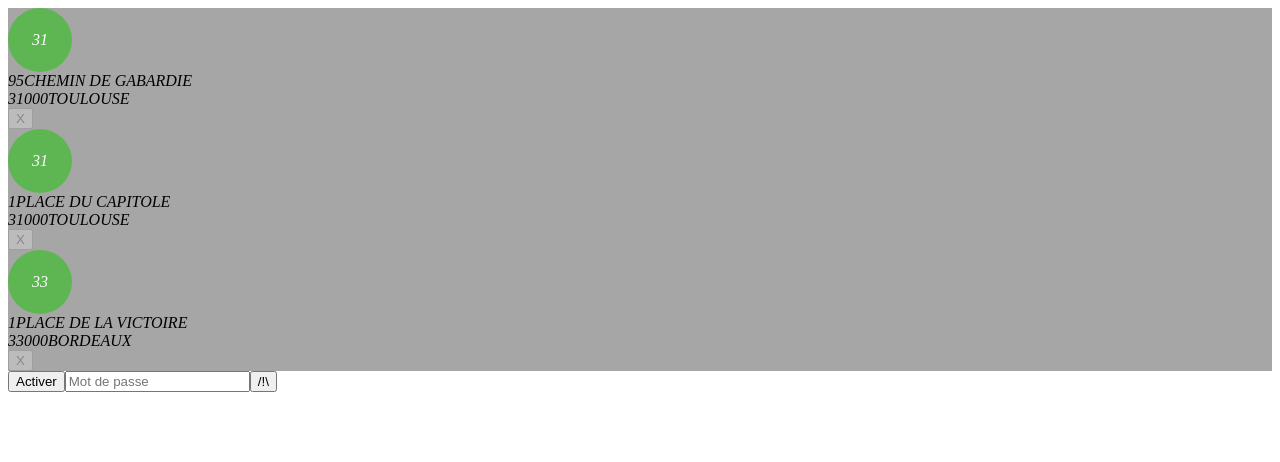
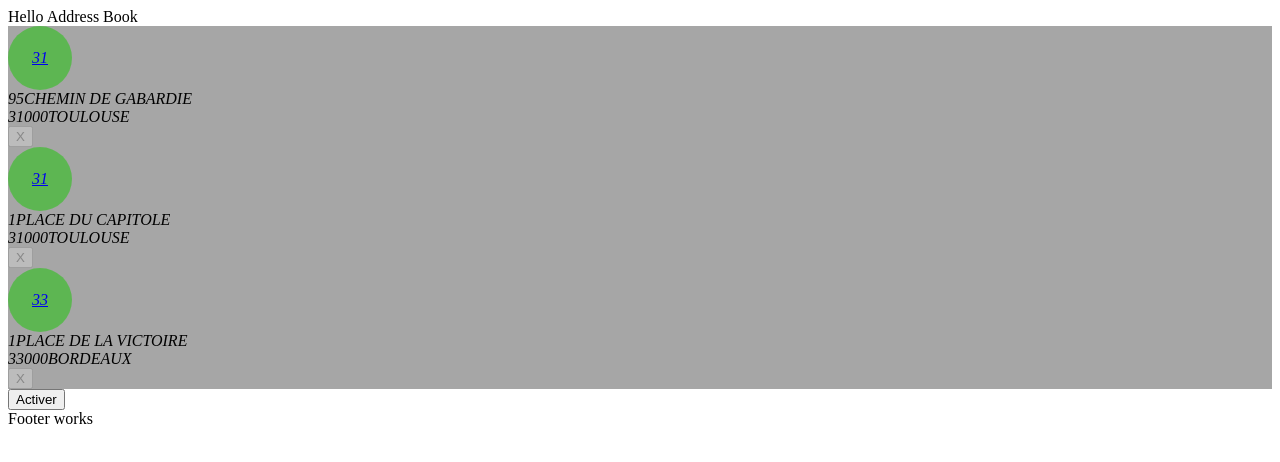
Before and after one commit to dacodemaniak/addbook, an Angular app: page /home in a window 1280 px wide. Before the commit this address led to /. Shown: the top 462 px of the page. Built offline with nearby package versions, Linux system fonts and the light colour scheme.

Commit message:
Add routes

```diff
--- /dev/null
+++ b/src/app/address-detail/address-detail.component.html
@@ -0,0 +1 @@
+<p>address-detail works!</p>
--- /dev/null
+++ b/src/app/address-detail/address-detail.component.ts
@@ -0,0 +1,18 @@
+import { Component, OnInit } from '@angular/core';
+import { AddressService } from '../core/services/address.service';
+
+@Component({
+  selector: 'app-address-detail',
+  templateUrl: './address-detail.component.html',
+  styleUrls: ['./address-detail.component.scss']
+})
+export class AddressDetailComponent implements OnInit {
+
+  constructor(
+    private addressService: AddressService
+  ) { }
+
+  ngOnInit(): void {
+  }
+
+}
--- a/src/app/address/address.component.html
+++ b/src/app/address/address.component.html
@@ -1,6 +1,8 @@
 <address class="card">
   <div class="badge">
-    {{ addressModel.zipCode | departement }}
+    <a [routerLink]="['/detail']">
+      {{ addressModel.zipCode | departement }}
+    </a>
   </div>
   <div>
     <span>{{ addressModel.streetNumber }}</span>
--- a/src/app/app-routing.module.ts
+++ b/src/app/app-routing.module.ts
@@ -1,10 +1,31 @@
 import { NgModule } from '@angular/core';
 import { RouterModule, Routes } from '@angular/router';
-
-const routes: Routes = [];
+import { AddressDetailComponent } from './address-detail/address-detail.component';
+import { HomeComponent } from './home/home.component';
 
 @NgModule({
-  imports: [RouterModule.forRoot(routes)],
+  imports: [RouterModule.forRoot(AppRoutingModule.routes)],
   exports: [RouterModule]
 })
-export class AppRoutingModule { }
+export class AppRoutingModule {
+  public static routes: Routes = [
+    {
+      path: '',
+      redirectTo: 'home',
+      pathMatch: 'full'
+    },
+    {
+      path: 'home',
+      component: HomeComponent
+    },
+    {
+      path: 'detail',
+      component: AddressDetailComponent
+    },
+    {
+      path: '**',
+      redirectTo: 'home',
+      pathMatch: 'full'
+    }
+  ];
+}
--- a/src/app/app.component.html
+++ b/src/app/app.component.html
@@ -1,13 +1,11 @@
-<!-- Loop over an array -->
-<app-address
-  *ngFor="let address of addresses"
-  [addressModel]="address"
-  [buttonDisabledState]="removeState"
-  (oRemove)="remove($event)"
-></app-address>
+<header>
+  Hello Address Book
+</header>
 
-<button (click)="toggleRemoveState()">
-  {{ removeState ? 'Activer' : 'Désactiver' }}
-</button>
+<main>
+  <router-outlet></router-outlet>
+</main>
 
-<input [type]="showPassword ? 'text' : 'password'" placeholder="Mot de passe"><button (click)="showPassword = !showPassword">/!\</button>
+<footer>
+  Footer works
+</footer>
--- a/src/app/app.component.ts
+++ b/src/app/app.component.ts
@@ -12,9 +12,7 @@ import { AddressService } from './core/services/address.service';
 export class AppComponent implements OnInit {
   public title: string = 'addbook';
 
-  public addresses!: AddressModel[];
 
-  public removeState: boolean = true;
 
   public showPassword: boolean = false;
 
@@ -22,23 +20,10 @@ export class AppComponent implements OnInit {
      private addressService: AddressService
   ) {
 
-    this.addresses = [];
+
   }
 
-  public ngOnInit(): void {
-    this.addressService.findAll()
-      .pipe(
-        take(1)
-      )
-      .subscribe((addresses: AddressModel[]) => this.addresses = addresses);
-  }
+  public ngOnInit(): void {}
 
-  public remove(address: AddressModel): void {
-    const index: number = this.addresses.indexOf(address);
-    this.addresses.splice(index, 1);
-  }
 
-  public toggleRemoveState(): void {
-    this.removeState = !this.removeState;
-  }
 }
--- a/src/app/app.module.ts
+++ b/src/app/app.module.ts
@@ -5,12 +5,16 @@ import { AppRoutingModule } from './app-routing.module';
 import { AppComponent } from './app.component';
 import { AddressComponent } from './address/address.component';
 import { DepartementPipe } from './pipes/departement.pipe';
+import { AddressDetailComponent } from './address-detail/address-detail.component';
+import { HomeComponent } from './home/home.component';
 
 @NgModule({
   declarations: [
     AppComponent,
     AddressComponent,
-    DepartementPipe
+    DepartementPipe,
+    AddressDetailComponent,
+    HomeComponent
   ],
   imports: [
     BrowserModule,
--- a/src/app/core/services/address.service.ts
+++ b/src/app/core/services/address.service.ts
@@ -12,7 +12,7 @@ export class AddressService implements CrudInterface<AddressModel> {
   private addresses: AddressModel[] = [];
 
   constructor() {
-    //this._load();
+    console.log(new Date() + ' service was loaded');
   }
 
   findAll(): Observable<AddressModel[]> {
--- /dev/null
+++ b/src/app/home/home.component.html
@@ -0,0 +1,11 @@
+<!-- Loop over an array -->
+<app-address
+  *ngFor="let address of addresses"
+  [addressModel]="address"
+  [buttonDisabledState]="removeState"
+  (oRemove)="remove($event)"
+></app-address>
+
+<button (click)="toggleRemoveState()">
+  {{ removeState ? 'Activer' : 'Désactiver' }}
+</button>
--- /dev/null
+++ b/src/app/home/home.component.ts
@@ -0,0 +1,39 @@
+import { Component, OnInit } from '@angular/core';
+import { take } from 'rxjs/operators';
+import { AddressModel } from '../core/models/address-model';
+import { AddressService } from '../core/services/address.service';
+
+@Component({
+  selector: 'app-home',
+  templateUrl: './home.component.html',
+  styleUrls: ['./home.component.scss']
+})
+export class HomeComponent implements OnInit {
+  public addresses!: AddressModel[];
+
+  public removeState: boolean = true;
+
+  constructor(
+    private addressService: AddressService
+  ) {
+    this.addresses = [];
+  }
+
+  ngOnInit(): void {
+    this.addressService.findAll()
+      .pipe(
+        take(1)
+      )
+      .subscribe((addresses: AddressModel[]) => this.addresses = addresses);
+  }
+
+  public remove(address: AddressModel): void {
+    const index: number = this.addresses.indexOf(address);
+    this.addresses.splice(index, 1);
+  }
+
+  public toggleRemoveState(): void {
+    this.removeState = !this.removeState;
+  }
+
+}
```
Also changed, not shown: src/app/address-detail/address-detail.component.scss (added), src/app/home/home.component.scss (added).
